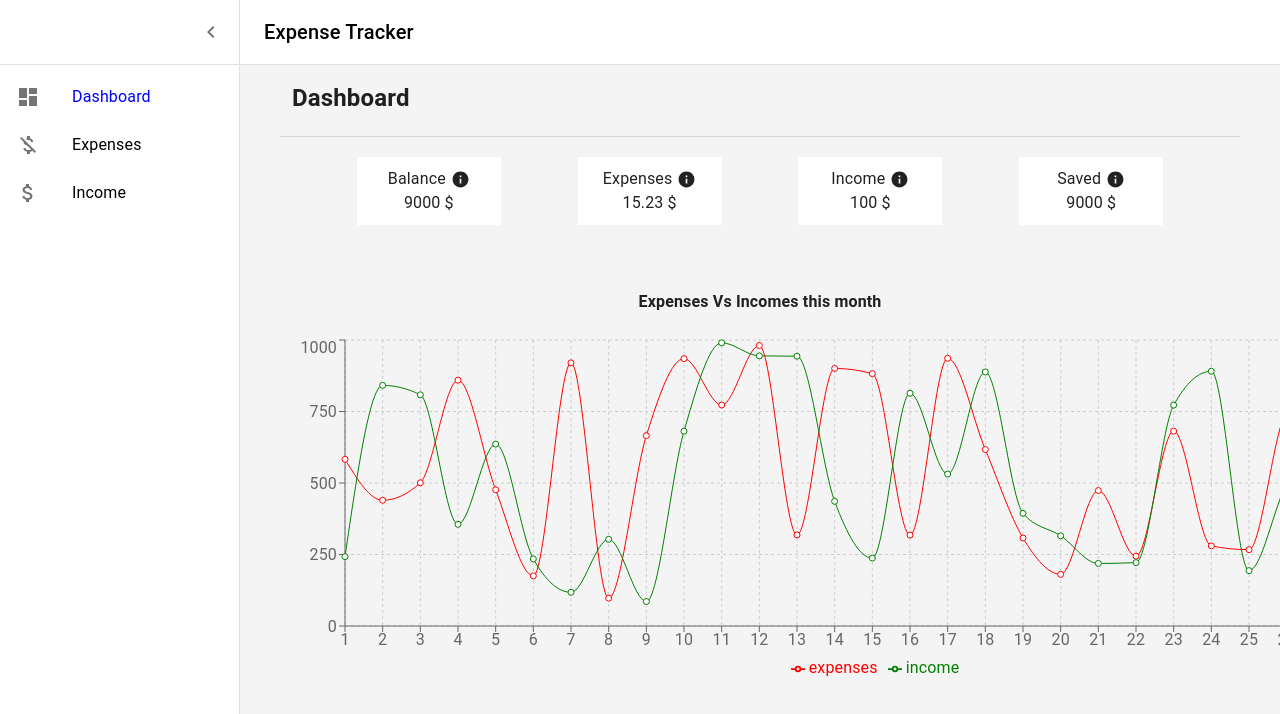
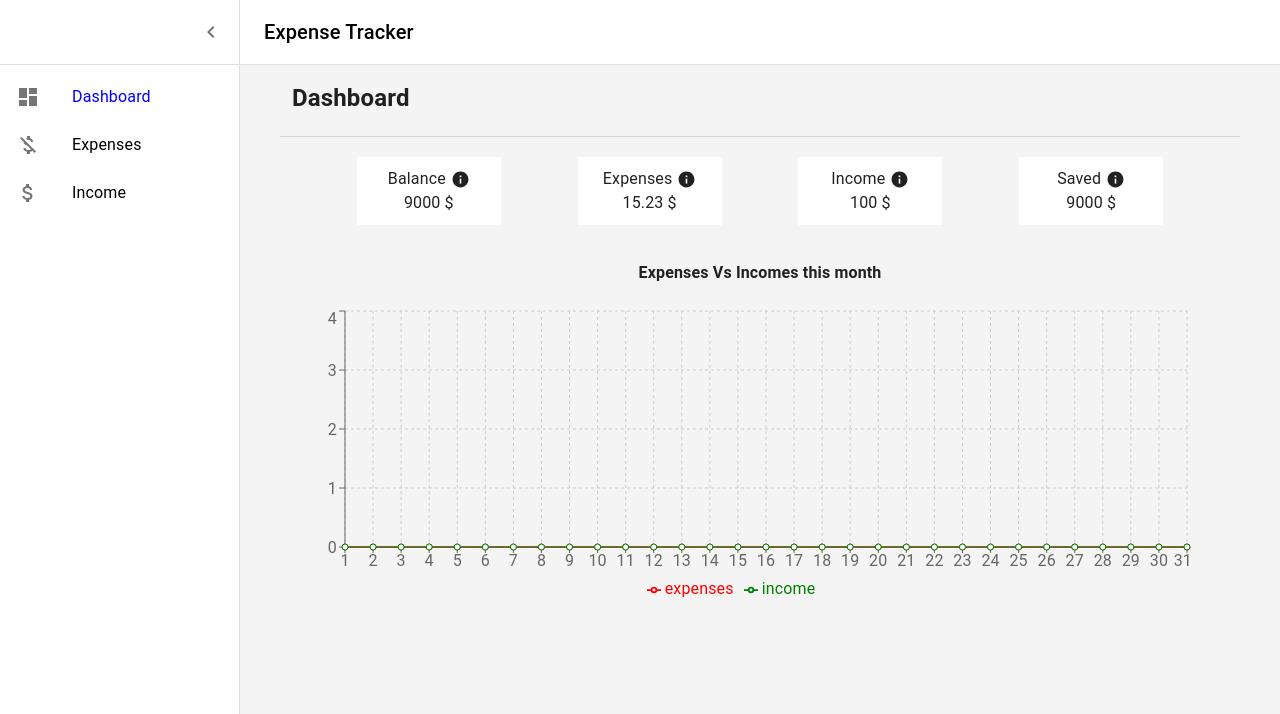
Before and after one commit to Alex-Kostov/expense-tracker, a React (Vite) app in the folder apps/client/: page / in a window 1280 px wide. Shown: the top 714 px of the page. Built offline with nearby package versions, Linux system fonts and the light colour scheme; no server answers.

Commit message:
feat: Connected dashboard chart, styled dashboard heading

```diff
--- a/apps/client/src/components/ExpenseTrackerLineChart.tsx
+++ b/apps/client/src/components/ExpenseTrackerLineChart.tsx
@@ -1,21 +1,64 @@
-import React from "react";
-import {CartesianGrid, Legend, Line, LineChart, Tooltip, XAxis, YAxis} from "recharts";
+import React, {useEffect, useMemo} from "react";
+import {CartesianGrid, Legend, Line, LineChart, ResponsiveContainer, Tooltip, XAxis, YAxis} from "recharts";
+import {useDispatch, useSelector} from "react-redux";
+import {StoreState} from "../store/store.ts";
+import {fetchTransactions} from "../store/transactionsReducer.ts";
+import {ThunkDispatch} from "@reduxjs/toolkit";
+
+interface ChartData {
+	name: string;
+	expenses: number;
+	income: number;
+}
+
+const parseDate = (dateString: string) => {
+	const [day, month] = dateString.split("/").map(Number);
+	return {day, month};
+};
+
+const isSameMonth = (dateString: string, currentDate: Date) => {
+	const {month} = parseDate(dateString);
+	return currentDate.getMonth() + 1 === month;
+};
 
 const ExpenseTrackerLineChart = () => {
-		const data = [];
+	const dispatch = useDispatch<ThunkDispatch<any, any, any>>();
+	const expenses = useSelector((state: StoreState) => state.transactions.expenses);
+	const income = useSelector((state: StoreState) => state.transactions.income);
 
-		for (let day = 1; day <= 31; day++) {
-			const randomExpense = parseFloat((Math.random() * 1000).toFixed(2));
-			const randomIncome = parseFloat((Math.random() * 1000).toFixed(2));
-			data.push({
-				"name": day.toString(),
-				"expenses": randomExpense,
-				"income": randomIncome
-			});
-		}
+	useEffect(() => {
+		dispatch(fetchTransactions("expense"));
+		dispatch(fetchTransactions("income"));
+	}, [dispatch]);
 
-		return (
-			<LineChart width={1200} height={350} data={data}>
+	const currentDate = new Date();
+
+	const data: ChartData[] = useMemo(() => {
+		const result = Array.from({length: 31}, (_, i) => {
+			const dayOfMonth = (i + 1).toString();
+			const filteredExpenses = expenses.filter(
+				(expense) => isSameMonth(expense.date, currentDate) && parseDate(expense.date).day === i + 1
+			);
+			const filteredIncome = income.filter(
+				(incomeAmount) => isSameMonth(incomeAmount.date, currentDate) && parseDate(incomeAmount.date).day === i + 1
+			);
+
+			const expenseAmount = filteredExpenses.reduce((total, expense) => total + expense.amount, 0);
+			const incomeAmount = filteredIncome.reduce((total, income) => total + income.amount, 0);
+
+			return {
+				name: dayOfMonth,
+				expenses: expenseAmount,
+				income: incomeAmount
+			};
+		});
+
+		return result;
+	}, [expenses, income, currentDate]);
+
+	return (
+		<ResponsiveContainer width="95%" height={300}>
+			<LineChart data={data}>
 				<CartesianGrid strokeDasharray="3 3"/>
 				<XAxis dataKey="name"/>
 				<YAxis/>
@@ -24,8 +67,8 @@ const ExpenseTrackerLineChart = () => {
 				<Line type="monotone" dataKey="expenses" stroke="red"/>
 				<Line type="monotone" dataKey="income" stroke="green"/>
 			</LineChart>
-		);
-	}
-;
+		</ResponsiveContainer>
+	);
+};
 
 export default ExpenseTrackerLineChart;
--- a/apps/client/src/pages/Dashboard.scss
+++ b/apps/client/src/pages/Dashboard.scss
@@ -23,14 +23,5 @@
 
   section.bottom {
     height: 80vh;
-    margin-top: 50px;
-
-    .expense-chart {
-      .recharts-wrapper {
-        margin: 0 auto;
-      }
-    }
-
   }
-
 }
--- a/apps/client/src/pages/Dashboard.tsx
+++ b/apps/client/src/pages/Dashboard.tsx
@@ -9,7 +9,7 @@ const Dashboard = () => {
 		<div className="dashboard">
 			<section className="top">
 				<h2>Dashboard</h2>
-				<Divider />
+				<Divider/>
 				<div className="stats">
 					<InfoCube label="Balance" infoText="All Time" amount={9000}/>
 					<InfoCube label="Expenses" infoText="Current month" amount={15.23}/>
@@ -20,7 +20,7 @@ const Dashboard = () => {
 			<section className="bottom">
 				<div className="expense-chart">
 					<h4>Expenses Vs Incomes this month</h4>
-					<ExpenseTrackerLineChart />
+					<ExpenseTrackerLineChart/>
 				</div>
 			</section>
 		</div>
```
Also changed, not shown: 1 other file (tests, documents, lock files or other folders).
